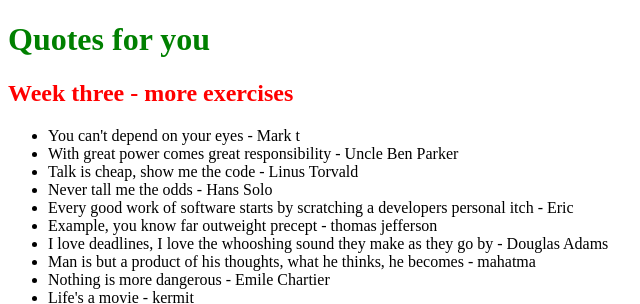
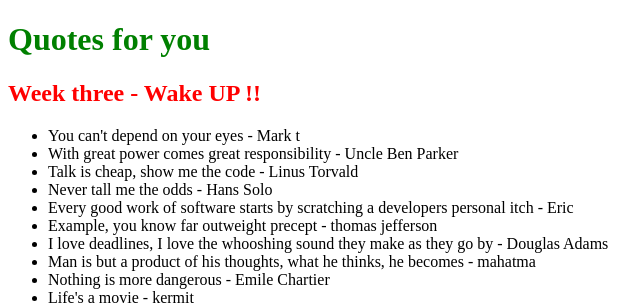
Before and after one commit to pwong2018v2/opensap_GIT_1, a plain HTML site: page index.html in a window 1280 px wide. Shown: the top 304 px of the page, 0-640 px from the left. Drawn offline with Linux system fonts and the light colour scheme.

Commit message:
Commit on remote

```diff
--- a/index.html
+++ b/index.html
@@ -7,7 +7,7 @@
 	</head>
 	<body>
 		<h1>Quotes for you</h1>
-		<h2>Week three - more exercises</h2>
+		<h2>Week three - Wake UP !!</h2>
 		<ul>
 			<li>You can't depend on your eyes - Mark t</li>
 			<li>With great power comes great responsibility - Uncle Ben Parker</li>
```
